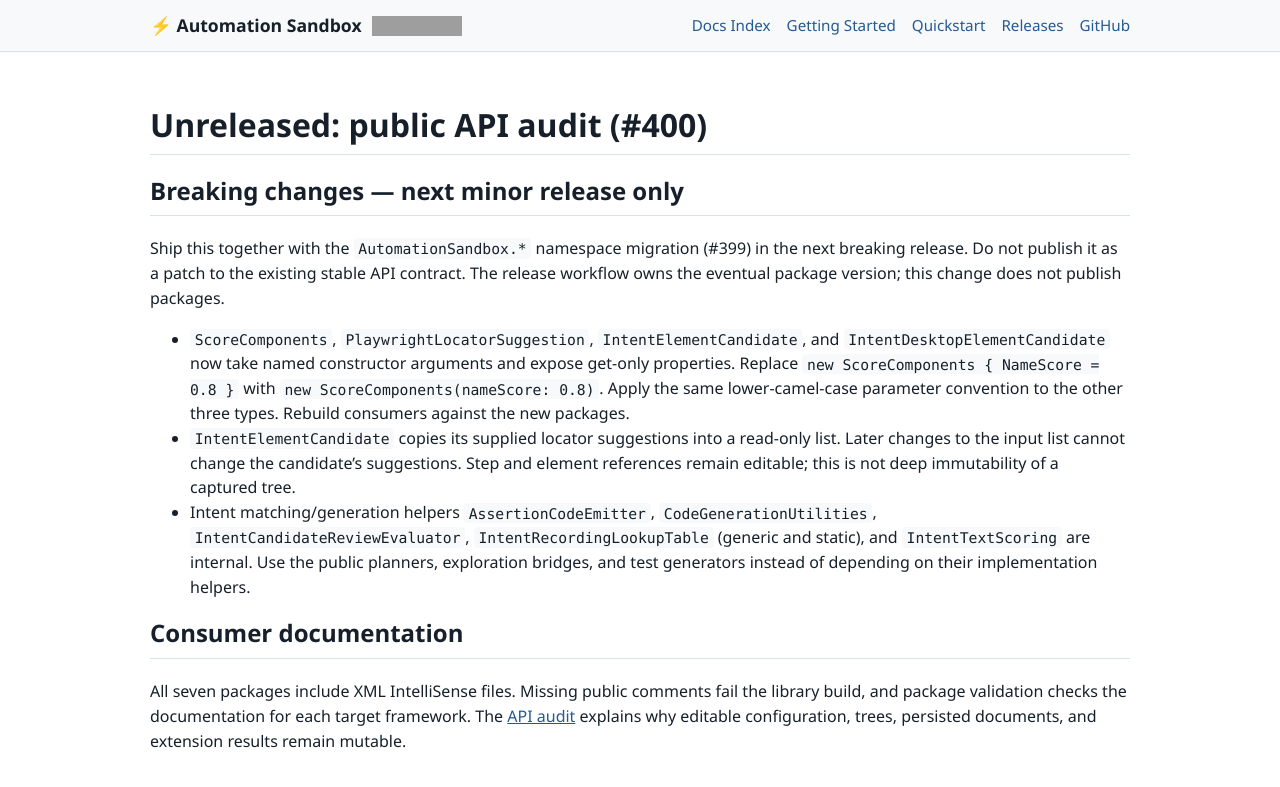
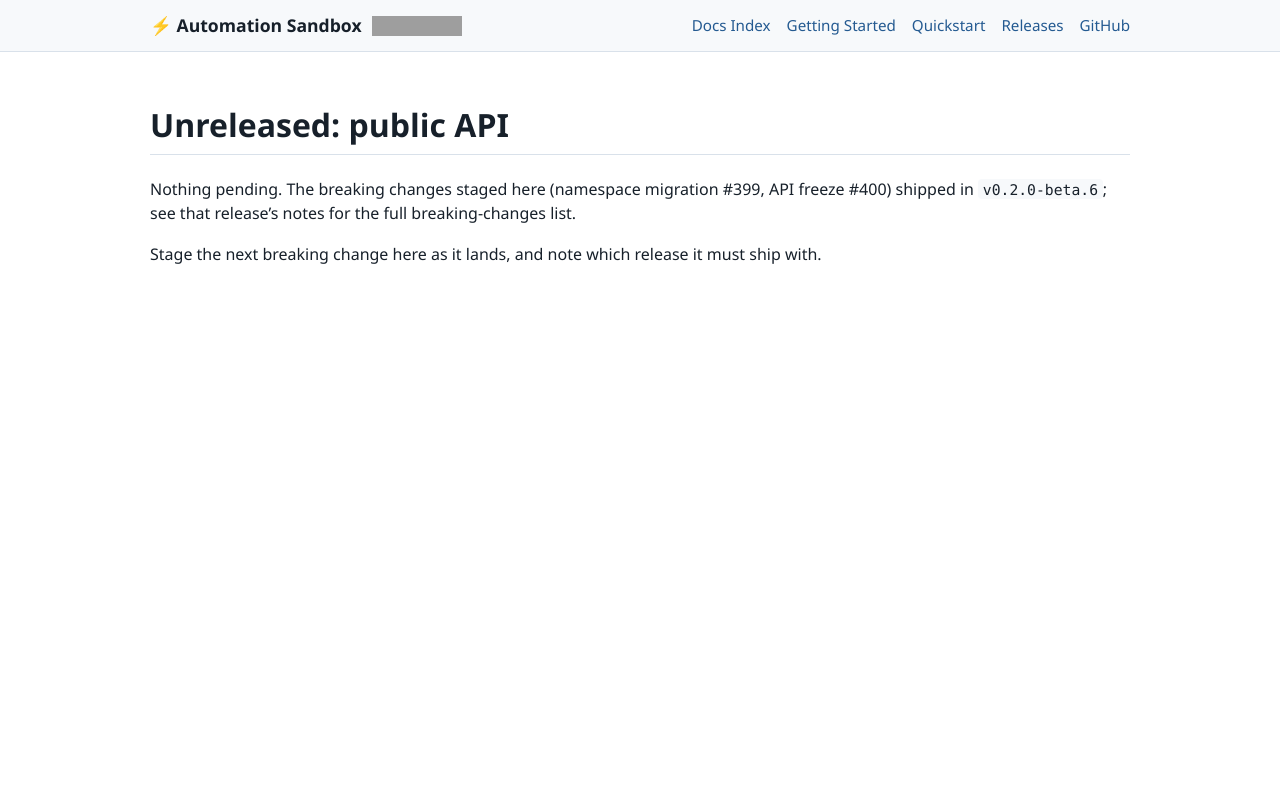
Before and after one commit to mustafasercansak/automation-sandbox, a Jekyll site: the page built from docs/release-notes/unreleased-public-api.md, in a window 1280 px wide. Shown: the top 787 px of the page. Built offline with Jekyll 4.4.1, drawn with Linux system fonts in a browser that asks for light colours; our own code applies the rules of GitHub Pages for plain Markdown files; grey boxes are pictures that could not be loaded.

Commit message:
docs(release): write v0.2.0-beta.6 release notes (#443)
Rolls up everything merged since v0.2.0-beta.5: the AutomationSandbox.*
namespace migration and API freeze (#399, #400) - both breaking, and the
reason the previously-published beta.5 package no longer matched the
documented quickstart (#415) - plus the 13-issue correctness/safety/docs/CI
batch from the fresh audit (#416-428), including the LLM-consensus false-heal
gate fix (#416).

Folds unreleased-public-api.md's staged breaking changes into this release's
notes and resets it to an empty placeholder for the next round.

Required by release.yml's "Validate and write release notes" step before
v0.2.0-beta.6 can actually be published - the prior attempt failed here.

```diff
--- a/docs/release-notes/unreleased-public-api.md
+++ b/docs/release-notes/unreleased-public-api.md
@@ -1,27 +1,6 @@
-# Unreleased: public API audit (#400)
+# Unreleased: public API
 
-## Breaking changes — next minor release only
+Nothing pending. The breaking changes staged here (namespace migration #399, API freeze #400)
+shipped in `v0.2.0-beta.6`; see that release's notes for the full breaking-changes list.
 
-Ship this together with the `AutomationSandbox.*` namespace migration (#399) in the
-next breaking release. Do not publish it as a patch to the existing stable API contract.
-The release workflow owns the eventual package version; this change does not publish packages.
-
-- `ScoreComponents`, `PlaywrightLocatorSuggestion`, `IntentElementCandidate`, and
-  `IntentDesktopElementCandidate` now take named constructor arguments and expose get-only
-  properties. Replace `new ScoreComponents { NameScore = 0.8 }` with
-  `new ScoreComponents(nameScore: 0.8)`. Apply the same lower-camel-case parameter convention
-  to the other three types. Rebuild consumers against the new packages.
-- `IntentElementCandidate` copies its supplied locator suggestions into a read-only list.
-  Later changes to the input list cannot change the candidate's suggestions. Step and element
-  references remain editable; this is not deep immutability of a captured tree.
-- Intent matching/generation helpers `AssertionCodeEmitter`, `CodeGenerationUtilities`,
-  `IntentCandidateReviewEvaluator`, `IntentRecordingLookupTable` (generic and static), and
-  `IntentTextScoring` are internal. Use the public planners, exploration bridges, and test
-  generators instead of depending on their implementation helpers.
-
-## Consumer documentation
-
-All seven packages include XML IntelliSense files. Missing public comments fail the
-library build, and package validation checks the documentation for each target framework.
-The [API audit](../public-api-audit.md) explains why editable configuration, trees,
-persisted documents, and extension results remain mutable.
+Stage the next breaking change here as it lands, and note which release it must ship with.
```
Also changed, not shown: docs/release-notes/v0.2.0-beta.6.md (added, +103 -0 lines).
